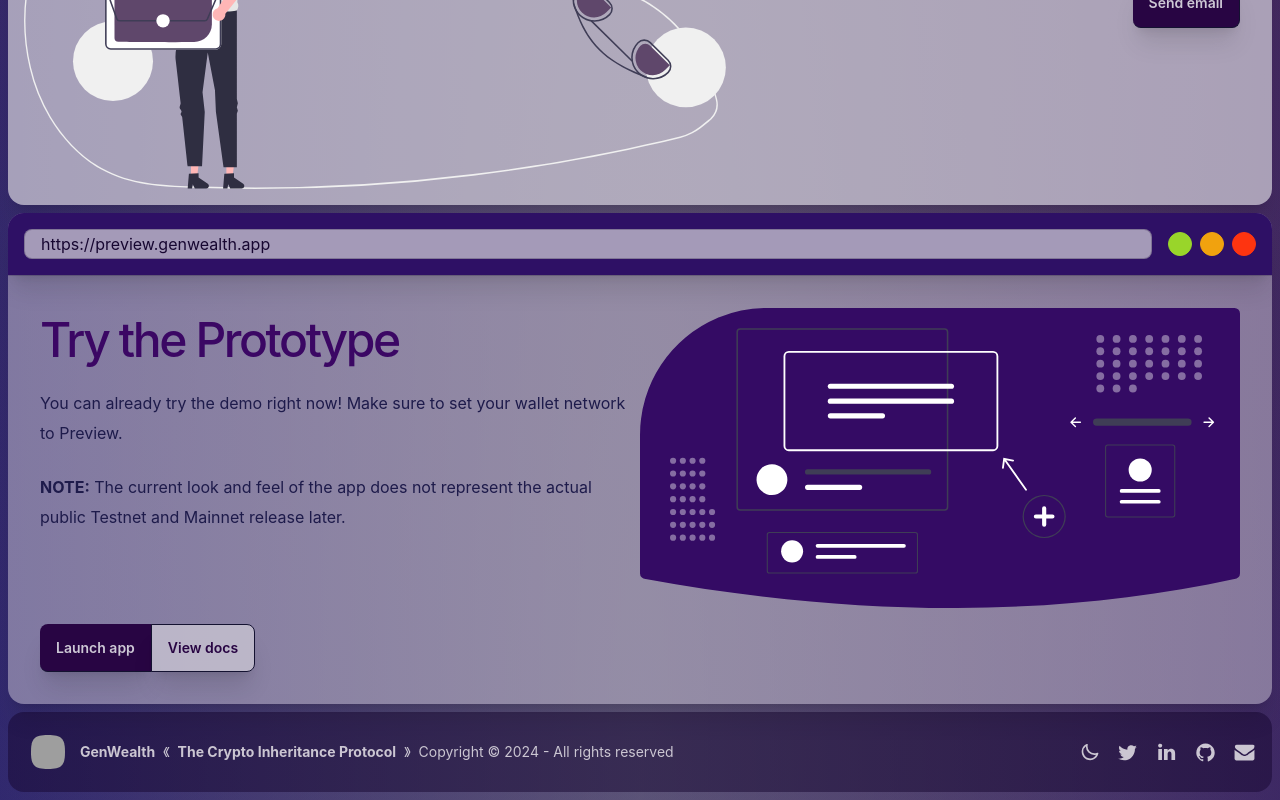
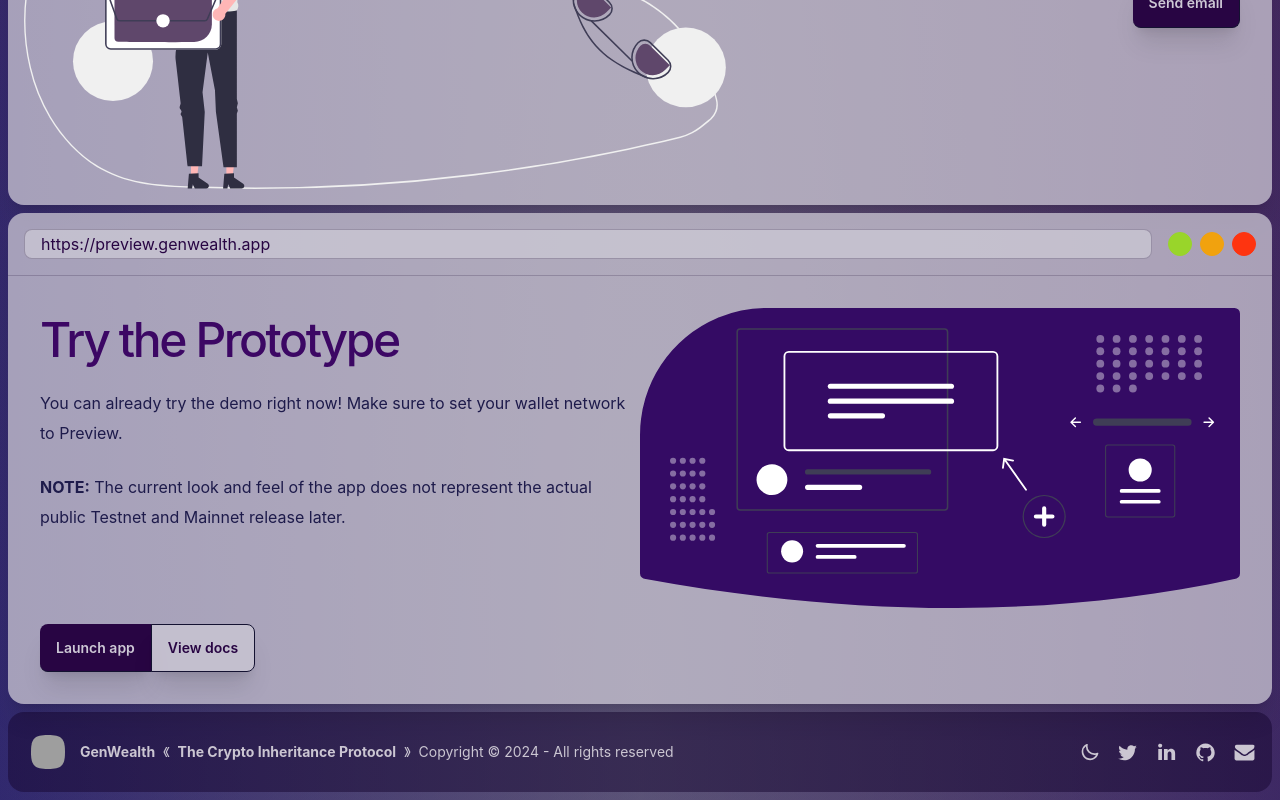
Before and after one commit to gen-wealth/landing-page, a React (Vite) app: page / in a window 1280 px wide. Shown: the part 3900-4700 px from the top of the page. Built offline with nearby package versions, Linux system fonts and the light colour scheme; grey boxes are pictures that could not be loaded.

Commit message:
Proper CallToAction theming

```diff
--- a/src/components/CallToAction.tsx
+++ b/src/components/CallToAction.tsx
@@ -11,10 +11,10 @@
       <AnchorScrollOffset id={"call-to-action"} />
 
       {/* Call to Action */}
-      <div className="mockup-browser bg-base-content bg-opacity-50 m-2 shadow-xl hover:animate-wiggle">
+      <div className="mockup-browser bg-base-content bg-opacity-75 m-2 shadow-xl hover:animate-wiggle">
         {/* Toolbar */}
-        <div className="flex bg-violet-950 shadow-xl">
-          <div className="input border border-neutral border-opacity-25 bg-base-content bg-opacity-75 w-full h-fit m-4 truncate link-neutral">
+        <div className="flex toolbar">
+          <div className="input border border-neutral border-opacity-25 bg-base-content bg-opacity-75 w-full h-fit m-4 truncate link-neutral text-primary-focus">
             <a href="https://preview.genwealth.app" className="link link-hover leading-7">
               https://preview.genwealth.app
             </a>
@@ -27,7 +27,7 @@
         {/* Content */}
         <div className="flex flex-col gap-2 p-8 border-t border-neutral border-opacity-20">
           {/* Title */}
-          <h2 className="text-purple-950 my-2 style-h2 xl:tracking-tighter lg:text-5xl max-lg:!font-bold lg:tracking-tight md:tracking-normal sm:text-4xl sm:tracking-wide max-sm:text-3xl max-sm:!font-black max-sm:tracking-wider">
+          <h2 className="text-primary my-2 style-h2 xl:tracking-tighter lg:text-5xl max-lg:font-bold lg:tracking-tight md:tracking-normal sm:text-4xl sm:tracking-wide max-sm:text-3xl max-sm:font-black max-sm:tracking-wider">
             <a
               // href="#call-to-action"
               onClick={(e) => scrollToElement(e, "call-to-action")}
@@ -39,7 +39,7 @@
           {/* Body */}
           <div className="w-full">
             <img src="/svg/Prototype.svg" className="float-right w-1/2 ml-2 mb-2 lg:mt-[-72px] sm:mt-4 max-sm:mt-4" />
-            <div className="text-indigo-950">
+            <div className="text-secondary">
               {/* p1 */}
               <p className="my-2 style-p">
                 <FormattedMessage id="callToAction.p1" />
```
